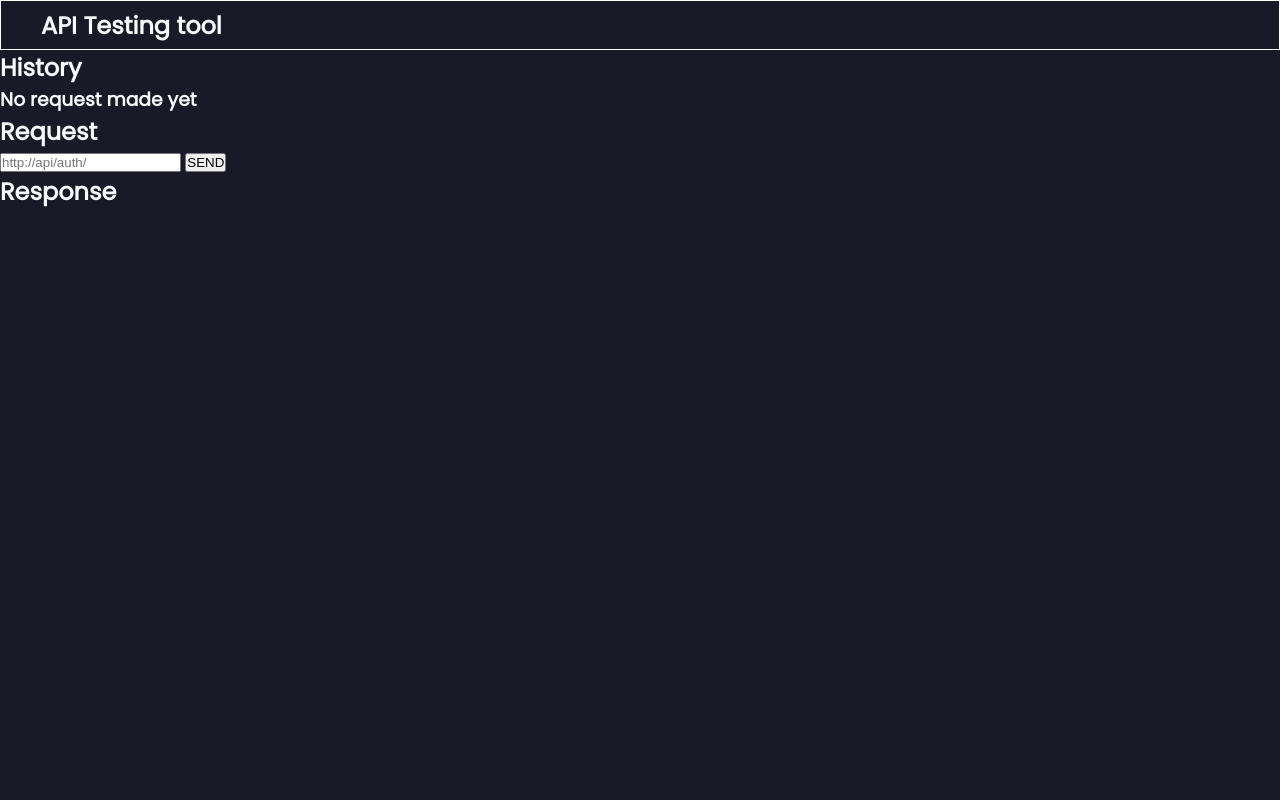
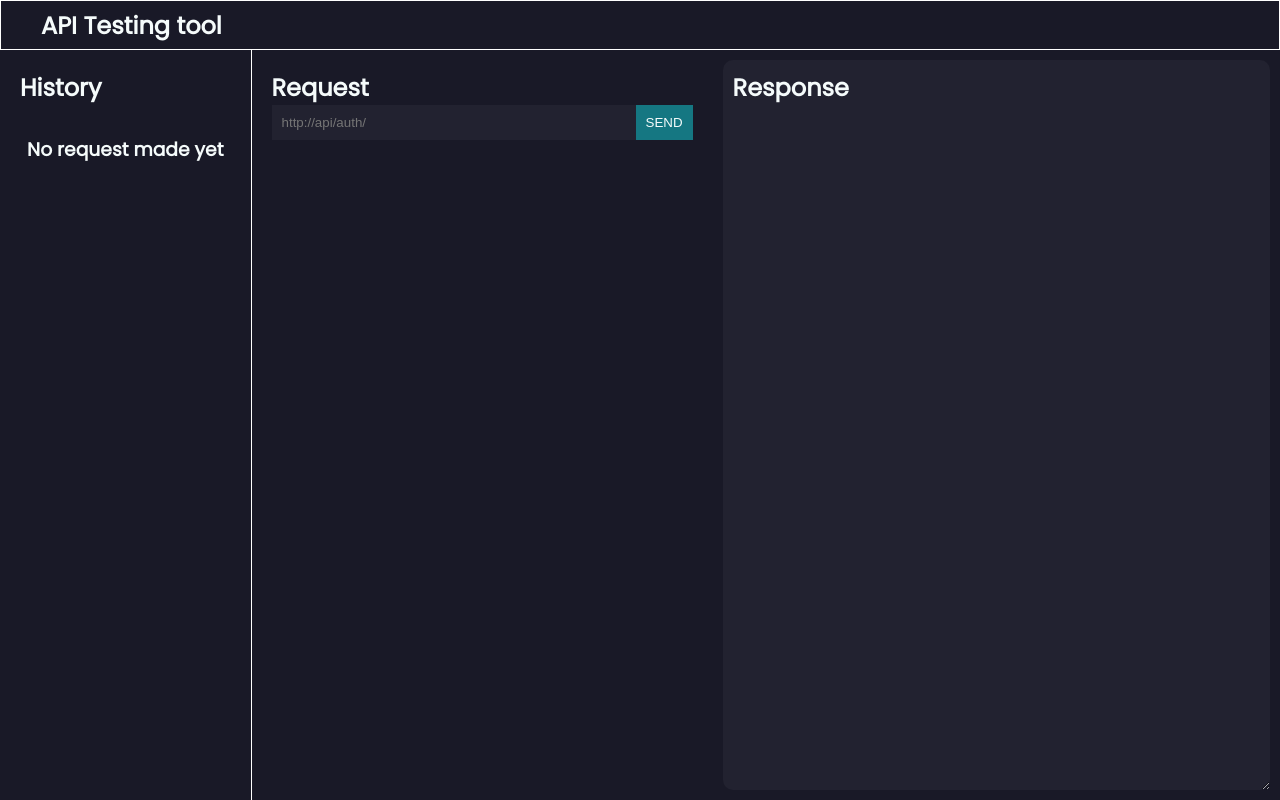
Before and after one commit to mart-anthony-stark/API-Testing-Tool-Desktop-App, an Electron app: page views/mainWindow.html in a window 1280 px wide. Drawn offline with Linux system fonts and the light colour scheme; files whose address does not match are found by name.

Commit message:
fixed styling

```diff
--- a/views/styles/style.css
+++ b/views/styles/style.css
@@ -5,8 +5,9 @@
 }
 :root {
   --c-primary: #191927;
-  --c-ligher: #222230;
+  --c-lighter: #222230;
   --c-accent: #14a5ae;
+  --c-accent-alpha: rgba(20, 164, 174, 0.678);
   --c-text: #f5fbfb;
 }
 @font-face {
@@ -26,3 +27,75 @@ nav {
   align-items: center;
   border: 1px solid white;
 }
+main {
+  display: flex;
+  min-height: calc(100vh - 50px);
+}
+.history-container {
+  flex: 0.5;
+  padding: 20px;
+  border-right: 1px solid white;
+}
+#history-list {
+  display: flex;
+  flex-direction: column;
+  align-items: center;
+  justify-content: center;
+  margin-top: 30px;
+}
+.request-container {
+  flex: 1;
+  padding: 20px;
+}
+.request-container .main .input-cont {
+  display: flex;
+}
+.request-container .main input#url {
+  flex: 1;
+  padding: 10px;
+  background: var(--c-lighter);
+  border: none;
+  color: var(--c-text);
+}
+.request-container #sendBtn {
+  padding: 5px 10px;
+  border: none;
+  background: var(--c-accent-alpha);
+  cursor: pointer;
+  color: var(--c-text);
+}
+.response-container {
+  position: relative;
+  flex: 1.3;
+  padding: 10px;
+}
+.response-container .main {
+  background: var(--c-lighter);
+  padding: 10px;
+  border-radius: 10px;
+  height: 100%;
+  resize: horizontal;
+  overflow: auto;
+}
+body > main > div.response-container > div.loader {
+  display: none;
+  position: absolute;
+  top: 50%;
+  left: 50%;
+  transform: translate(-50%, -50%);
+  border: 4px solid white;
+  border-bottom: 4px solid rgba(97, 97, 97, 0.527);
+  height: 100px;
+  width: 100px;
+  border-radius: 50%;
+  z-index: 5;
+  animation: rotate 0.5s infinite 0.5s;
+}
+@keyframes rotate {
+  0% {
+    transform: translate(-50%, -50%) rotate(0);
+  }
+  100% {
+    transform: translate(-50%, -50%) rotate(360deg);
+  }
+}
```
